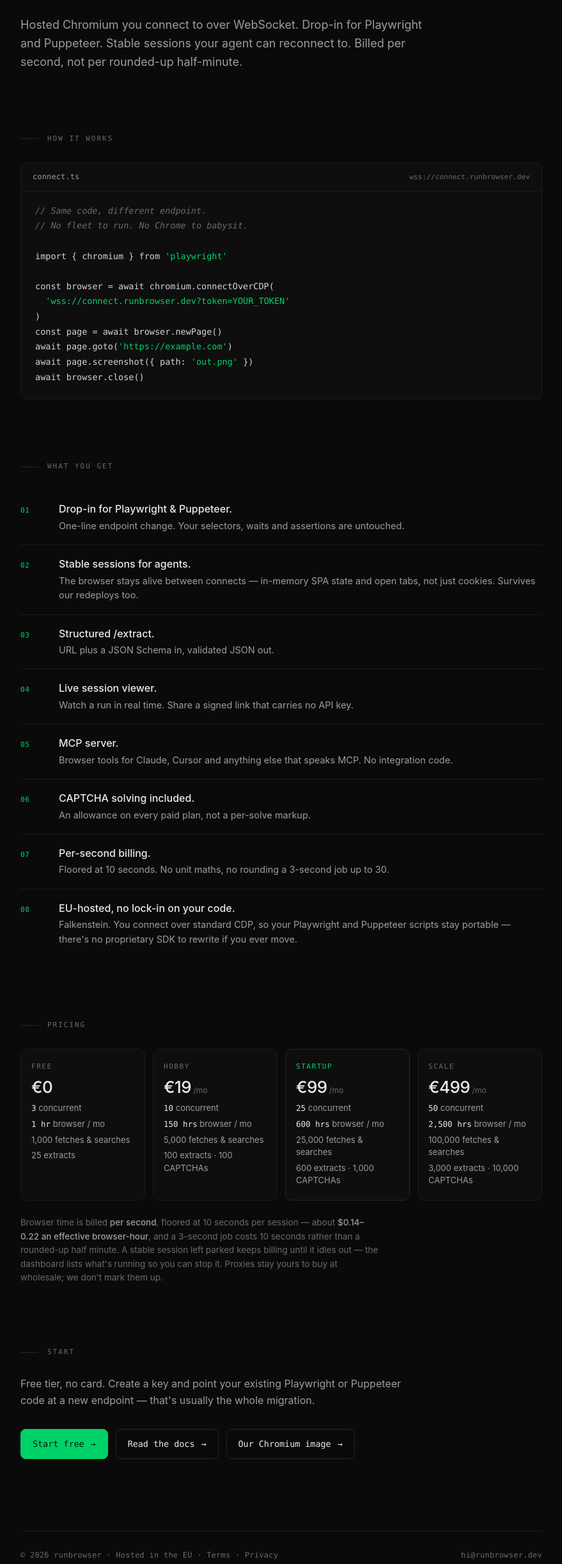
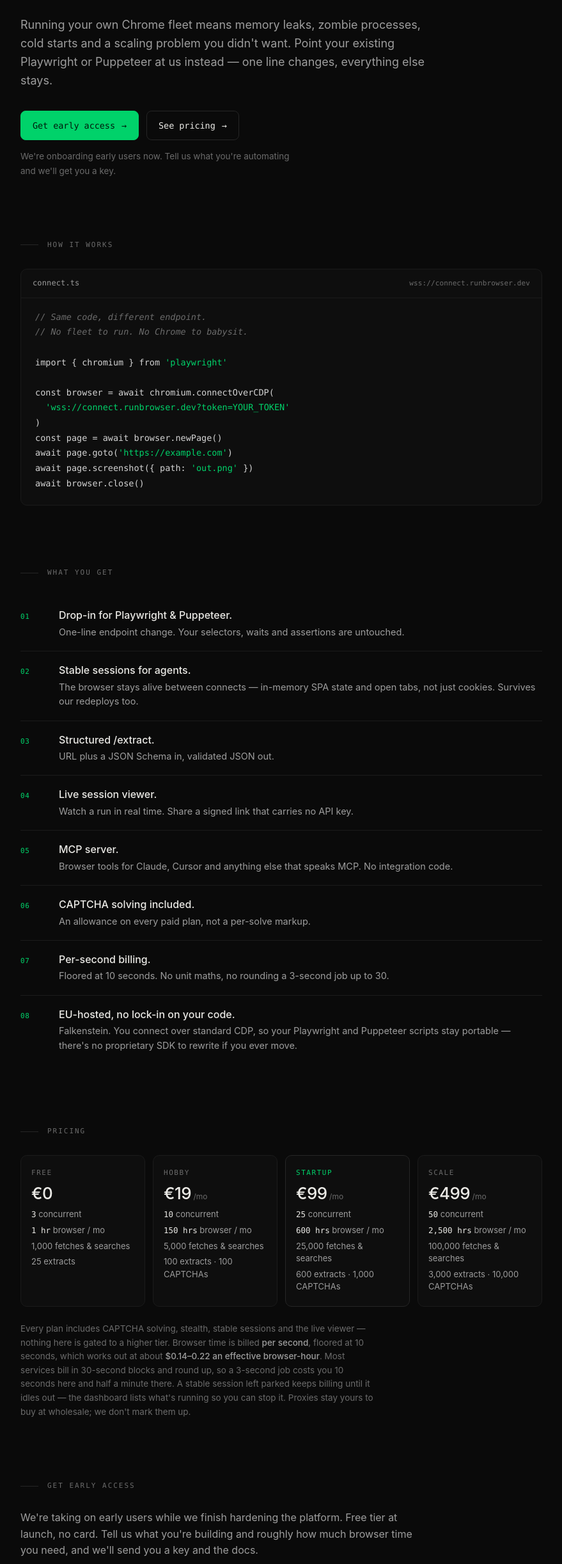
Before and after one commit to runbrowser-dev/site, a plain HTML site: page index.html in a window 1280 px wide. Shown: the part 353-2797 px from the top of the page at 64% size, without its empty margins (200-1079 px from the left). Drawn offline with Linux system fonts and the light colour scheme.

Commit message:
Make the landing page a working funnel instead of a contradiction (#5)
Two problems, both mine. The page said "Private beta" and then offered a
"Start free" button — a visitor couldn't tell whether they could sign up or
not. And none of the buttons worked: app.runbrowser.dev and docs.runbrowser.dev
don't resolve, so "Start free", "Read the docs" and both footer legal links
were dead. The one honest CTA on the page was a GitHub link.

Now it tells one story. The product isn't deployed, so the page sells early
access and every route leads somewhere real:

- Status reads "Early access", and the calls to action match it.
- A CTA above the fold — previously the only one was at the bottom of a long
  page, so a convinced visitor had to scroll past everything to act. The
  mailto is prefilled with the two questions worth asking (what are you
  automating, how many browser hours), so a reply is one click and arrives
  qualified.
- The hero leads with the pain (memory leaks, zombie processes, cold starts,
  scaling) rather than describing the architecture. People buy the escape.
- Dead links removed rather than pointed somewhere plausible: the legal pages
  live behind a host that doesn't exist yet, and a broken Terms link is worse
  than no Terms link.
- Pricing gained the line that makes it persuasive rather than merely present:
  everything is included on every plan, and the effective rate is $0.14-0.22
  per browser-hour against competitors who bill in rounded-up 30-second blocks.

Verified in a real browser: every href is a mailto, an in-page anchor, or
GitHub — nothing dead. No "Start free" text remains, the hero CTA renders at
469px on a 390px-wide phone (reachable without scrolling), and there's no
horizontal overflow.

```diff
--- a/index.html
+++ b/index.html
@@ -274,6 +274,13 @@
   }
   .btn:hover .arrow { transform: translateX(3px); }
 
+  .hero-note {
+    margin: 0.9rem 0 0;
+    color: var(--muted);
+    font-size: 13.5px;
+    max-width: 52ch;
+  }
+
   /* Pricing */
   .plans {
     display: grid;
@@ -375,13 +382,28 @@
       <span class="mark"><img src="/assets/logo.svg" alt="" width="28" height="28"></span>
       <span>runbrowser</span>
     </a>
-    <span class="status" aria-label="Status: private beta"><span class="dot"></span>Private beta</span>
+    <span class="status" aria-label="Status: early access"><span class="dot"></span>Early access</span>
   </header>
 
   <section class="rise" style="animation-delay: 100ms">
     <h1>Browser infrastructure for <span class="accent">developers</span> and <span class="accent">agents</span>.</h1>
     <p class="lede">
-      Hosted Chromium you connect to over WebSocket. Drop-in for Playwright and Puppeteer. Stable sessions your agent can reconnect to. Billed per second, not per rounded-up half-minute.
+      Running your own Chrome fleet means memory leaks, zombie processes, cold
+      starts and a scaling problem you didn't want. Point your existing
+      Playwright or Puppeteer at us instead — one line changes, everything else
+      stays.
+    </p>
+    <div class="cta">
+      <a class="btn primary" href="mailto:hi@runbrowser.dev?subject=Early%20access%20-%20runbrowser&amp;body=What%20are%20you%20automating%3F%20Roughly%20how%20many%20browser%20hours%20a%20month%3F">
+        Get early access <span class="arrow">&rarr;</span>
+      </a>
+      <a class="btn" href="#pricing">
+        See pricing <span class="arrow">&rarr;</span>
+      </a>
+    </div>
+    <p class="hero-note">
+      We're onboarding early users now. Tell us what you're automating and we'll
+      get you a key.
     </p>
   </section>
 
@@ -421,7 +443,7 @@
     </ul>
   </section>
 
-  <section class="rise" style="animation-delay: 460ms">
+  <section class="rise" id="pricing" style="animation-delay: 460ms">
     <h2>Pricing</h2>
     <div class="plans">
       <div class="plan">
@@ -466,9 +488,12 @@
       </div>
     </div>
     <p class="price-note">
-      Browser time is billed <b>per second</b>, floored at 10 seconds per session —
-      about <b>$0.14&ndash;0.22 an effective browser-hour</b>, and a 3-second job
-      costs 10 seconds rather than a rounded-up half minute.
+      Every plan includes CAPTCHA solving, stealth, stable sessions and the
+      live viewer — nothing here is gated to a higher tier. Browser time is
+      billed <b>per second</b>, floored at 10 seconds, which works out at about
+      <b>$0.14&ndash;0.22 an effective browser-hour</b>. Most services bill in
+      30-second blocks and round up, so a 3-second job costs you 10 seconds
+      here and half a minute there.
       A stable session left parked keeps billing until it idles out — the dashboard
       lists what's running so you can stop it. Proxies stay yours to buy at
       wholesale; we don't mark them up.
@@ -476,17 +501,15 @@
   </section>
 
   <section class="rise" style="animation-delay: 560ms">
-    <h2>Start</h2>
+    <h2>Get early access</h2>
     <p class="body-copy">
-      Free tier, no card. Create a key and point your existing Playwright or
-      Puppeteer code at a new endpoint — that's usually the whole migration.
+      We're taking on early users while we finish hardening the platform. Free
+      tier at launch, no card. Tell us what you're building and roughly how much
+      browser time you need, and we'll send you a key and the docs.
     </p>
     <div class="cta">
-      <a class="btn primary" href="https://app.runbrowser.dev">
-        Start free <span class="arrow">&rarr;</span>
-      </a>
-      <a class="btn" href="https://docs.runbrowser.dev/quickstart">
-        Read the docs <span class="arrow">&rarr;</span>
+      <a class="btn primary" href="mailto:hi@runbrowser.dev?subject=Early%20access%20-%20runbrowser&amp;body=What%20are%20you%20automating%3F%20Roughly%20how%20many%20browser%20hours%20a%20month%3F">
+        Email us <span class="arrow">&rarr;</span>
       </a>
       <a class="btn" href="https://github.com/runbrowser-dev/runbrowser" target="_blank" rel="noopener">
         Our Chromium image <span class="arrow">&rarr;</span>
@@ -495,7 +518,7 @@
   </section>
 
   <footer>
-    <span>© 2026 runbrowser · Hosted in the EU · <a href="https://app.runbrowser.dev/legal/terms">Terms</a> · <a href="https://app.runbrowser.dev/legal/privacy">Privacy</a></span>
+    <span>© 2026 runbrowser · Hosted in the EU</span>
     <span><a href="mailto:hi@runbrowser.dev">hi@runbrowser.dev</a></span>
   </footer>
 </main>
```
